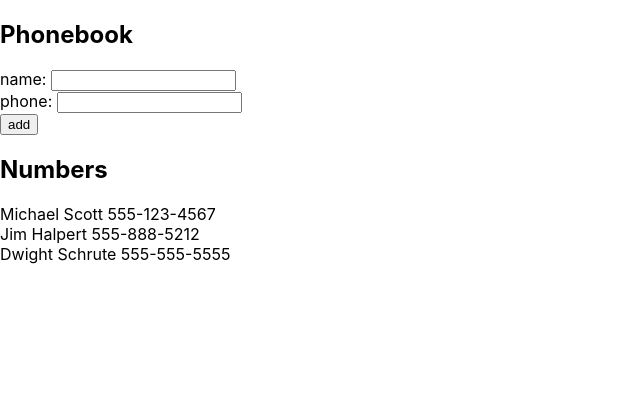
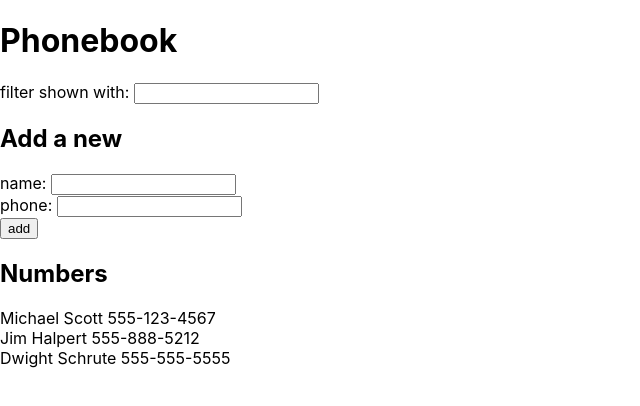
Before and after one commit to abuna1985/full-stack-open-course, a React (Create React App) app in the folder part2/phonebook/: page / in a window 1280 px wide. Shown: the top 406 px of the page, without its empty margins (0-640 px from the left). Built offline with nearby package versions, Linux system fonts and the light colour scheme.

Commit message:
Added title structure for Part 2-D notes

```diff
--- a/part2/phonebook/src/App.js
+++ b/part2/phonebook/src/App.js
@@ -18,6 +18,11 @@ const App = () => {
   ]);
   const [newName, setNewName] = useState('');
   const [newPhoneNumber, setNewPhoneNumber] = useState('');
+  const [searchName, setSearchName] = useState('');
+
+   // If searchName exists, filter with the current searchName
+  // Else default to the person state array
+  const namesToShow = searchName   ? persons.filter(person => person.name.includes(searchName)) : persons;
 
   // Event Handler when user types in the <input> element
   const handleNameChange = (event) => {
@@ -26,8 +31,13 @@ const App = () => {
   }
 
   const handlePhoneChange = (event) => {
-    // console.log('handleNameChange value', event.target.value);
+    // console.log('handlePhoneChange value', event.target.value);
     setNewPhoneNumber(event.target.value);
+  }
+
+  const handleSearchChange = (event) => {
+    // console.log('handleSearchChange value', event.target.value);
+    setSearchName(event.target.value);
   }
 
   // Event Handler when the button nested in the <form> is clicked
@@ -50,9 +60,15 @@ const App = () => {
     setNewName('');
     setNewPhoneNumber('');
   }
+
+
   return (
     <div>
-      <h2>Phonebook</h2>
+      <h1>Phonebook</h1>
+      <div>
+        filter shown with: <input value={searchName} onChange={handleSearchChange} />
+      </div>
+      <h2>Add a new</h2>
       <form onSubmit={addName}>
         <div>
           name: <input value={newName} onChange={handleNameChange} />
@@ -65,7 +81,7 @@ const App = () => {
         </div>
       </form>
       <h2>Numbers</h2>
-      {persons.map(({name, number}) => <div key={name}>{name} {number}</div>)}
+      {namesToShow.map(({name, number}) => <div key={name}>{name} {number}</div>)}
     </div>
   );
 }
```
Also changed, not shown: 2 other files (tests, documents, lock files or other folders).
